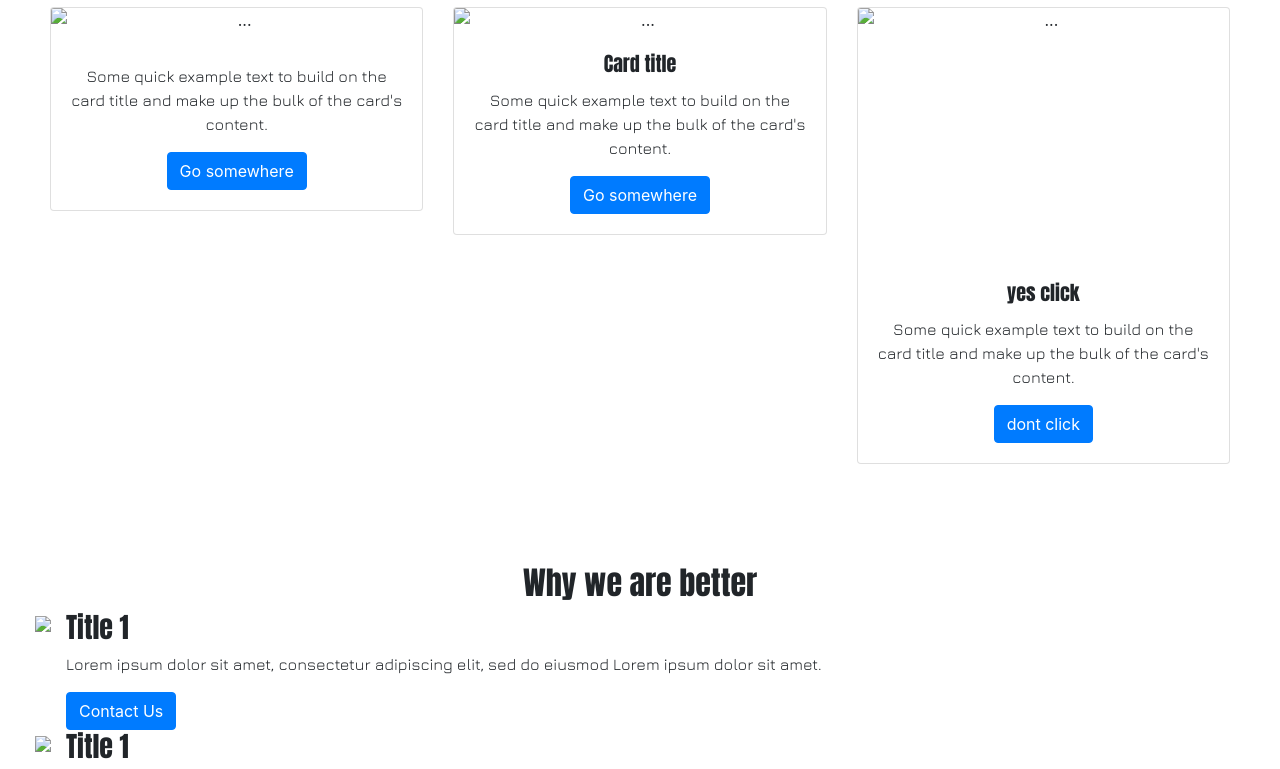
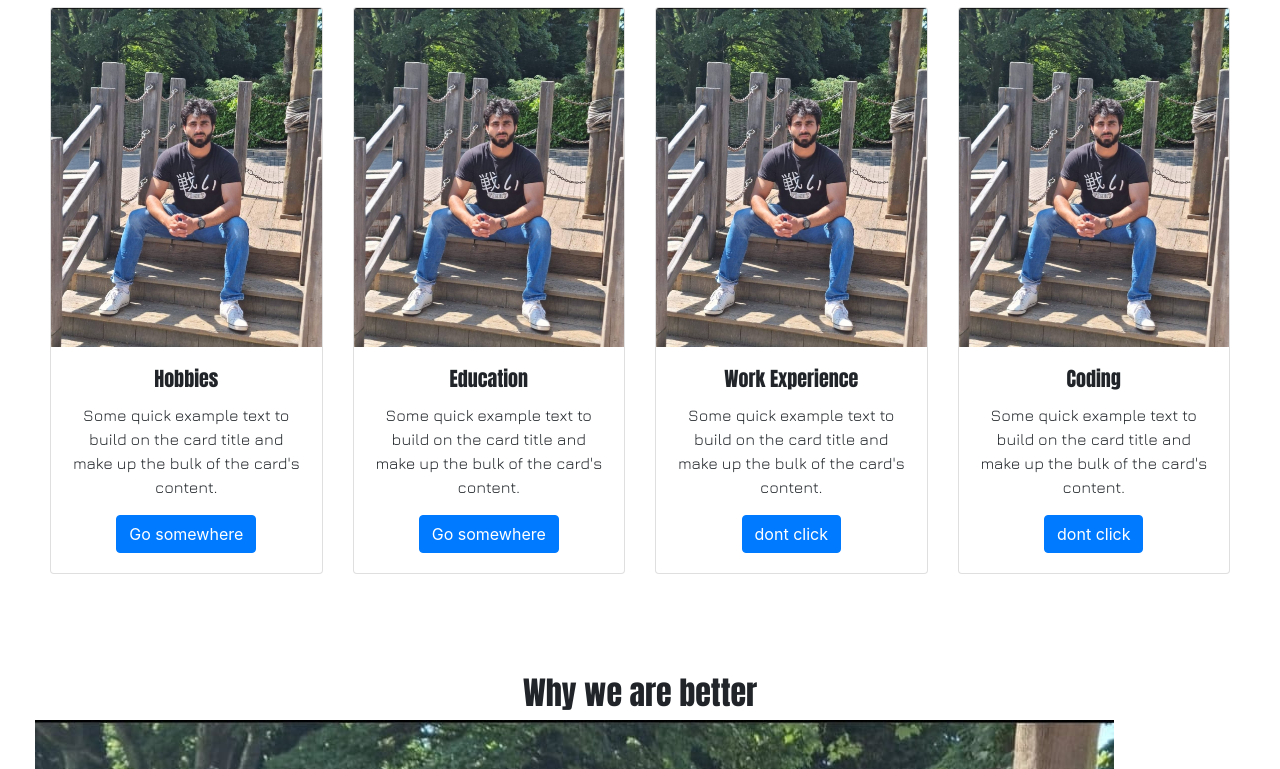
Before and after one commit to RahmatullahZadran/Bootsrap-Portofolio, a plain HTML site: page index.html in a window 1280 px wide. Shown: the part 756-1525 px from the top of the page. Drawn offline with nearby package versions, Linux system fonts and the light colour scheme.

Commit message:
cards updated

```diff
--- a/index.html
+++ b/index.html
@@ -71,14 +71,14 @@
   <!-- End jumbotron -->
   <!-- Cards -->
   <div class="container-fluid content">
-    <h2 class="sectionHeading">Shows Near You</h2>
+    <h2 class="sectionHeading">About Myself</h2>
     <div class="row showsNear">
       <!-- Card 1 -->
-      <div class="cardContainer col-lg-4 col-md-4 col-sm-12">
+      <div class="cardContainer col-lg-3 col-md-3 col-sm-12">
         <div class="card">
-          <img src="images/background2.png" class="card-img-top" alt="...">
+          <img src="images/alton.jpg" class="card-img-top" alt="...">
           <div class="card-body">
-            <h5 class="card-title"></h5>
+            <h5 class="card-title">Hobbies</h5>
             <p class="card-text">Some quick example text to build on the card title and make up the bulk of the card's
               content.</p>
             <a href="#" class="btn btn-primary">Go somewhere</a>
@@ -88,11 +88,11 @@
       <!-- End card 1 -->
 
       <!-- Card 2 -->
-      <div class="cardContainer col-lg-4 col-md-4 col-sm-12">
+      <div class="cardContainer col-lg-3 col-md-3 col-sm-12">
         <div class="card">
-          <img src="images/background2.png" class="card-img-top" alt="...">
+          <img src="images/alton.jpg" class="card-img-top" alt="...">
           <div class="card-body">
-            <h5 class="card-title">Card title</h5>
+            <h5 class="card-title">Education</h5>
             <p class="card-text">Some quick example text to build on the card title and make up the bulk of the card's
               content.</p>
             <a href="#" class="btn btn-primary">Go somewhere</a>
@@ -102,11 +102,11 @@
       <!-- End card 2 -->
 
       <!-- Card 3 -->
-      <div class="cardContainer col-lg-4 col-md-4 col-sm-12">
+      <div class="cardContainer col-lg-3 col-md-3 col-sm-12">
         <div class="card">
-          <img height="253" src="images/3_card.png" class="card-img-top" alt="...">
+          <img src="images/alton.jpg" class="card-img-top" alt="...">
           <div class="card-body">
-            <h5 class="card-title">yes click</h5>
+            <h5 class="card-title">Work Experience</h5>
             <p class="card-text">Some quick example text to build on the card title and make up the bulk of the card's
               content.</p>
             <a href="#" class="btn btn-primary">dont click</a>
@@ -114,6 +114,17 @@
         </div>
       </div>
       <!-- End card 3 -->
+      <div class="cardContainer col-lg-3 col-md-3 col-sm-12">
+        <div class="card">
+          <img src="images/alton.jpg" class="card-img-top" alt="...">
+          <div class="card-body">
+            <h5 class="card-title">Coding</h5>
+            <p class="card-text">Some quick example text to build on the card title and make up the bulk of the card's
+              content.</p>
+            <a href="#" class="btn btn-primary">dont click</a>
+          </div>
+        </div>
+      </div>
 
     </div>
   </div>
@@ -127,7 +138,7 @@
       <div class="sideAccent">
       </div>
       <div class="imageContainer" class="col-3">
-        <img src="images/assistance.png">
+        <img src="images/alton.jpg">
       </div>
       <div class="col-8">
         <h3>Title 1</h3>
@@ -143,7 +154,7 @@
       <div class="sideAccent">
       </div>
       <div class="imageContainer" class="col-3">
-        <img src="images/assistance.png">
+        <img src="images/alton.jpg">
       </div>
       <div class="col-8">
         <h3>Title 1</h3>
```
